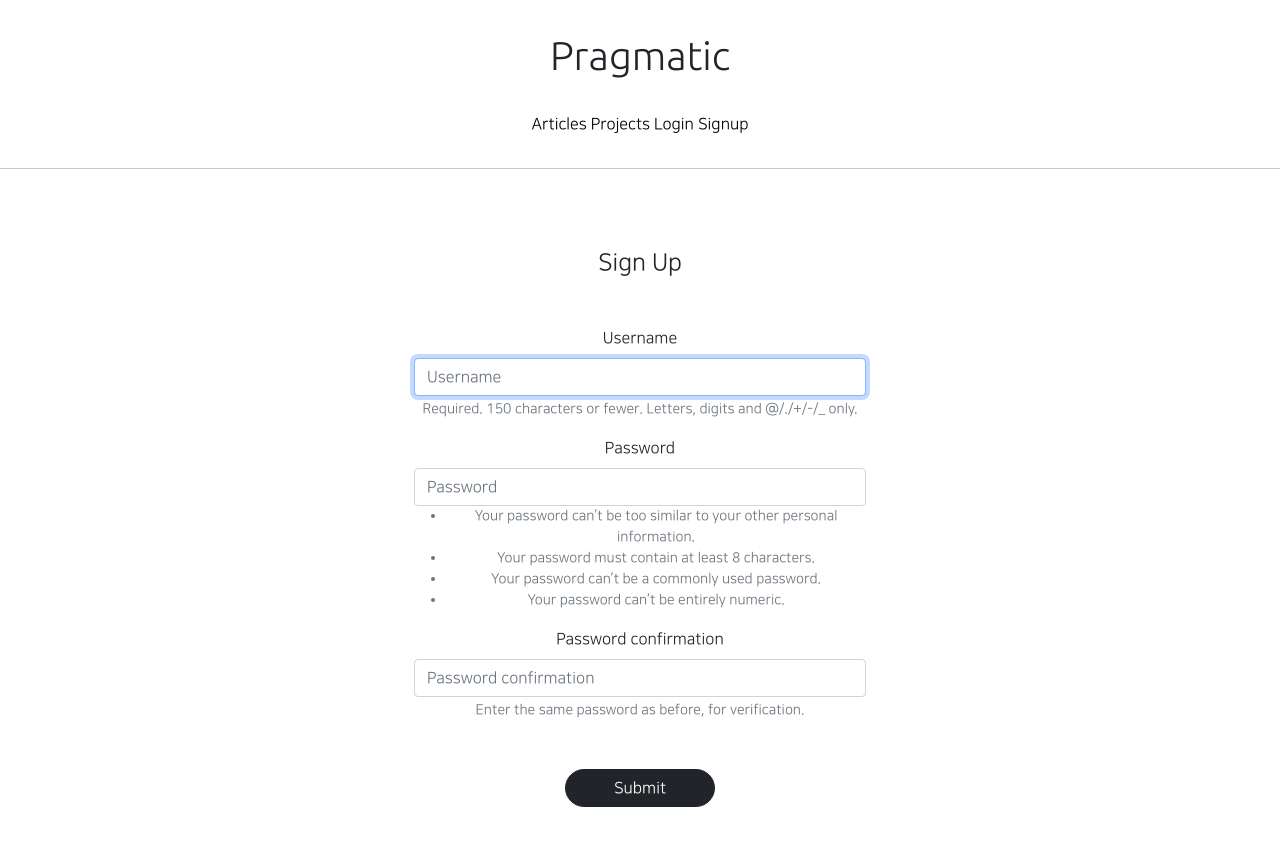
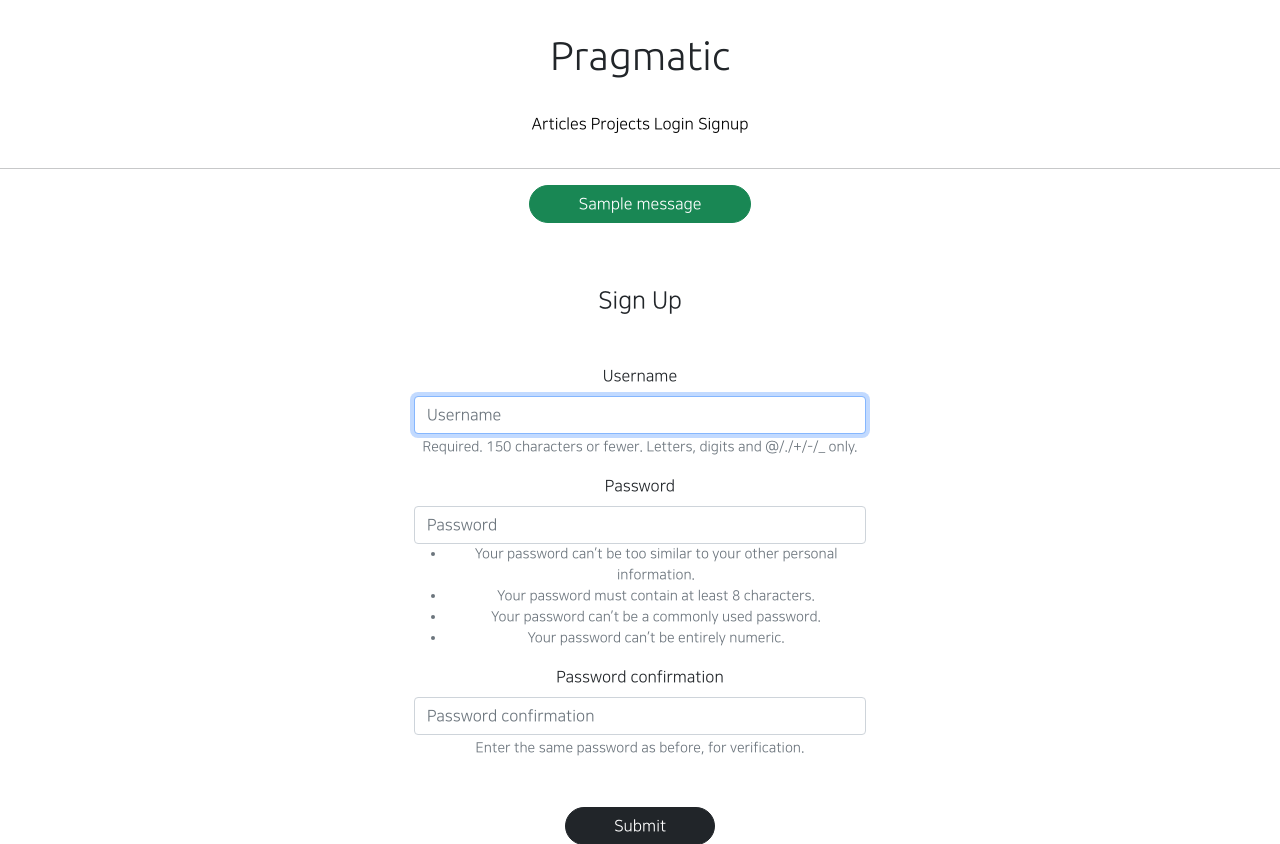
Before and after one commit to rmmmmmmmmm/WebApplicationClass, a Django app: page /accounts/create/ in a window 1280 px wide. Shown: the top 844 px of the page. Run offline with Django 3.2, Linux system fonts and the light colour scheme; tables that the repository leaves empty hold one stand-in row (values such as "Sample post"); one stand-in notice (Sample message) is shown; parts of the project's set-up code (start-up, migrations or seed data) failed here and were passed over; some libraries are stand-ins or nearby versions.

Commit message:
2021.08.24. WebApplicationClass Commit 5

```diff
--- a/articleapp/templates/articleapp/detail.html
+++ b/articleapp/templates/articleapp/detail.html
@@ -13,7 +13,7 @@
                    style="vertical-align: middle; font-size: 1.4rem; color: #e74545;">
                     favorite
                 </a>
-                <span style="vertical-align: middle; font-size: 1rem;">
+                <span style="vertical-align: middle; font-size: 1.2rem;">
                     {{ target_article.like }}
                 </span>
             </div>
--- a/likeapp/views.py
+++ b/likeapp/views.py
@@ -1,3 +1,4 @@
+from django.contrib import messages
 from django.contrib.auth.decorators import login_required
 from django.http import HttpResponseRedirect
 from django.shortcuts import render
@@ -21,13 +22,16 @@ class LikeArticleView(RedirectView):
         like_record = LikeRecord.objects.filter(user=user, article=article)
 
         if like_record.exists():
+            # 좋아요 반영 X
+            messages.add_message(request, messages.ERROR, '좋아요는 한번만 가능합니다.')
             return HttpResponseRedirect(reverse('articleapp:detail',
                                                 kwargs={'pk': kwargs['article_pk']}))
         else:
             LikeRecord(user=user, article=article).save()
         article.like += 1
         article.save()
-
+        # 좋아요 반영 O
+        messages.add_message(request, messages.SUCCESS, '좋아요가 반영되었습니다.')
         return super().get(request, *args, **kwargs)
 
     def get_redirect_url(self, *args, **kwargs):
--- a/templates/base.html
+++ b/templates/base.html
@@ -9,6 +9,14 @@
 
 <hr>
 
+{% for message in messages %}
+    <div class="text-center">
+        <div class="btn btn-success rounded-pill px-5">
+            {{ message }}
+        </div>
+    </div>
+{% endfor %}
+
 {% block content %}
 {% endblock %}
 
```
